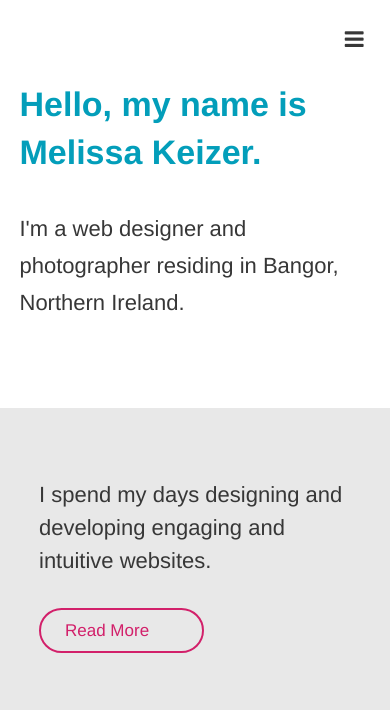
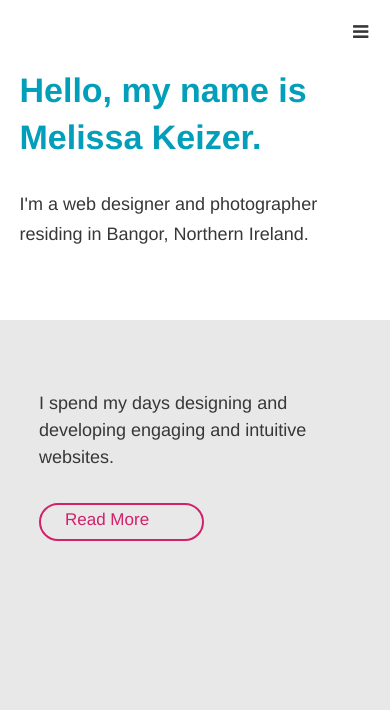
Before and after one commit to melissakeizer/melissakeizer.com, a Jekyll site: the page built from index.html, in a window 390 px wide. Shown: the top 710 px of the page. Built offline with Jekyll 4.4.1, drawn with Linux system fonts in a browser that asks for light colours; nearby versions of some CDN libraries; grey boxes are pictures that could not be loaded.

Commit message:
making p smaller at mobile size

```diff
--- a/_sass/base/_responsify.scss
+++ b/_sass/base/_responsify.scss
@@ -216,7 +216,7 @@
   }
 
   body, #tagline h2{
-    font-size: 22px;
+    font-size: 18px;
   }
 
   header {
@@ -228,7 +228,7 @@
     .inner{
       padding: 18% 10%;
       p{
-        font-size: 22px;
+        font-size: 18px;
       }
     }
    &.blog h2{
```
Also changed, not shown: 2 other files.
